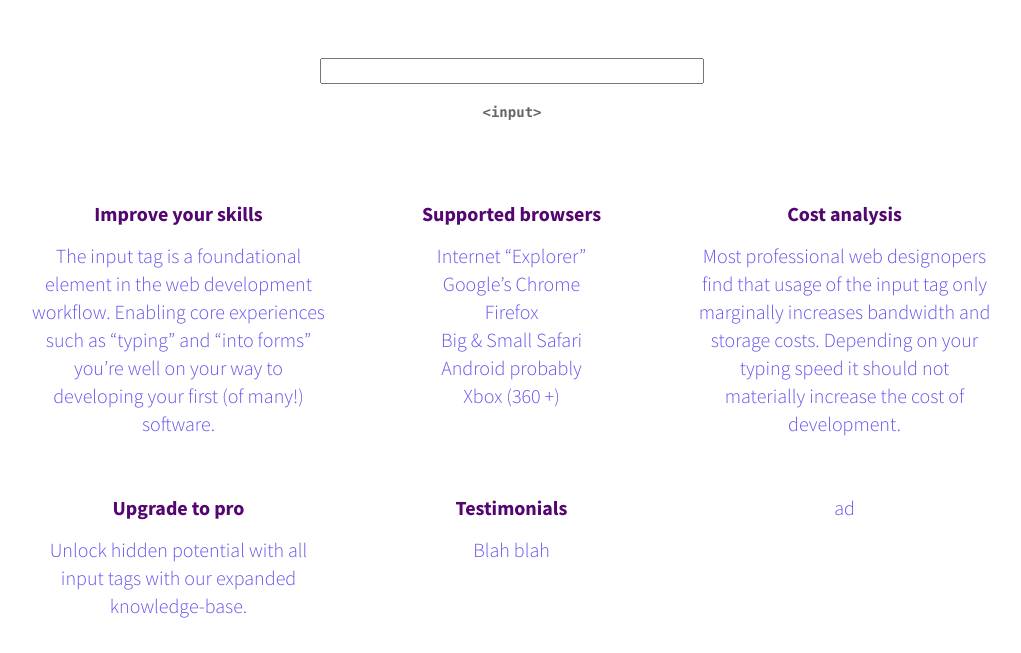
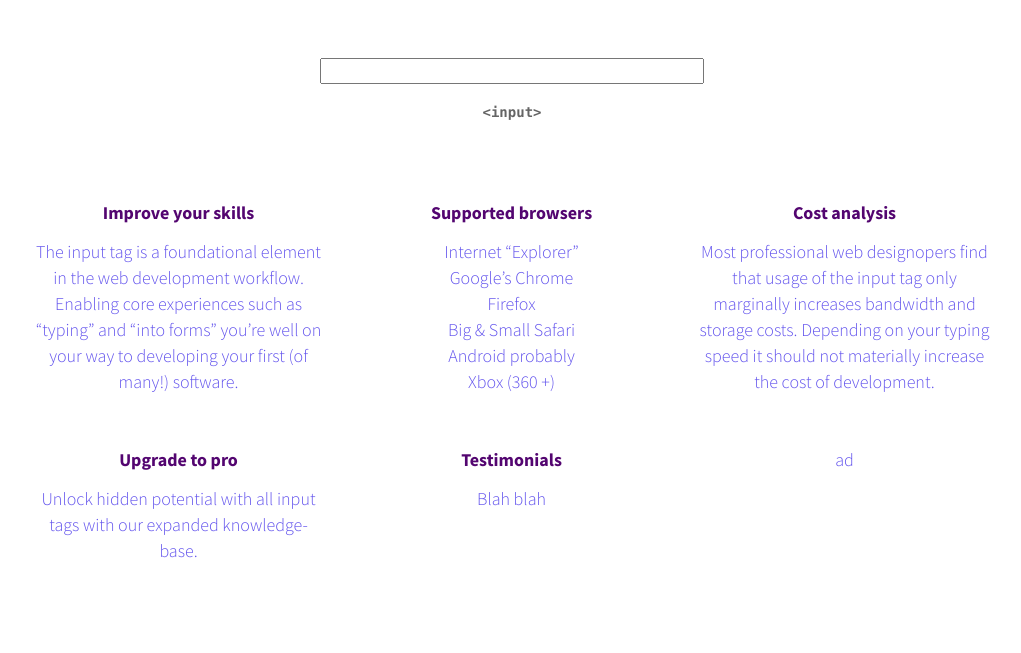
Before and after one commit to sftw/core, a website: page preview/index.html in a window 1280 px wide. Shown: the part 147-800 px from the top of the page, without its empty margins (128-1149 px from the left). Drawn offline with Linux system fonts and the light colour scheme.

Commit message:
Font tweaks

```diff
--- a/src/scss/sftw-core.scss
+++ b/src/scss/sftw-core.scss
@@ -11,9 +11,9 @@ $cream: #FEFBD9;
 $grey: #656565;
 
 $monospace: 'Monaco', 'Courier New', monospace;
-$baseline: 2.8rem;
+$baseline: 2.6rem;
 $font-small: 1.4rem;
-$font-normal: 2rem;
+$font-normal: 1.8rem;
 
 html,
 body {
@@ -61,7 +61,7 @@ h3 {
 #knowledge {
   width: 100%;
   max-width: 1000px;
-  padding: 0 4%;
+  padding: 0 8%;
   margin: 80px auto;
   overflow: hidden;
 
```
Also changed, not shown: css/sftw-core.css.
